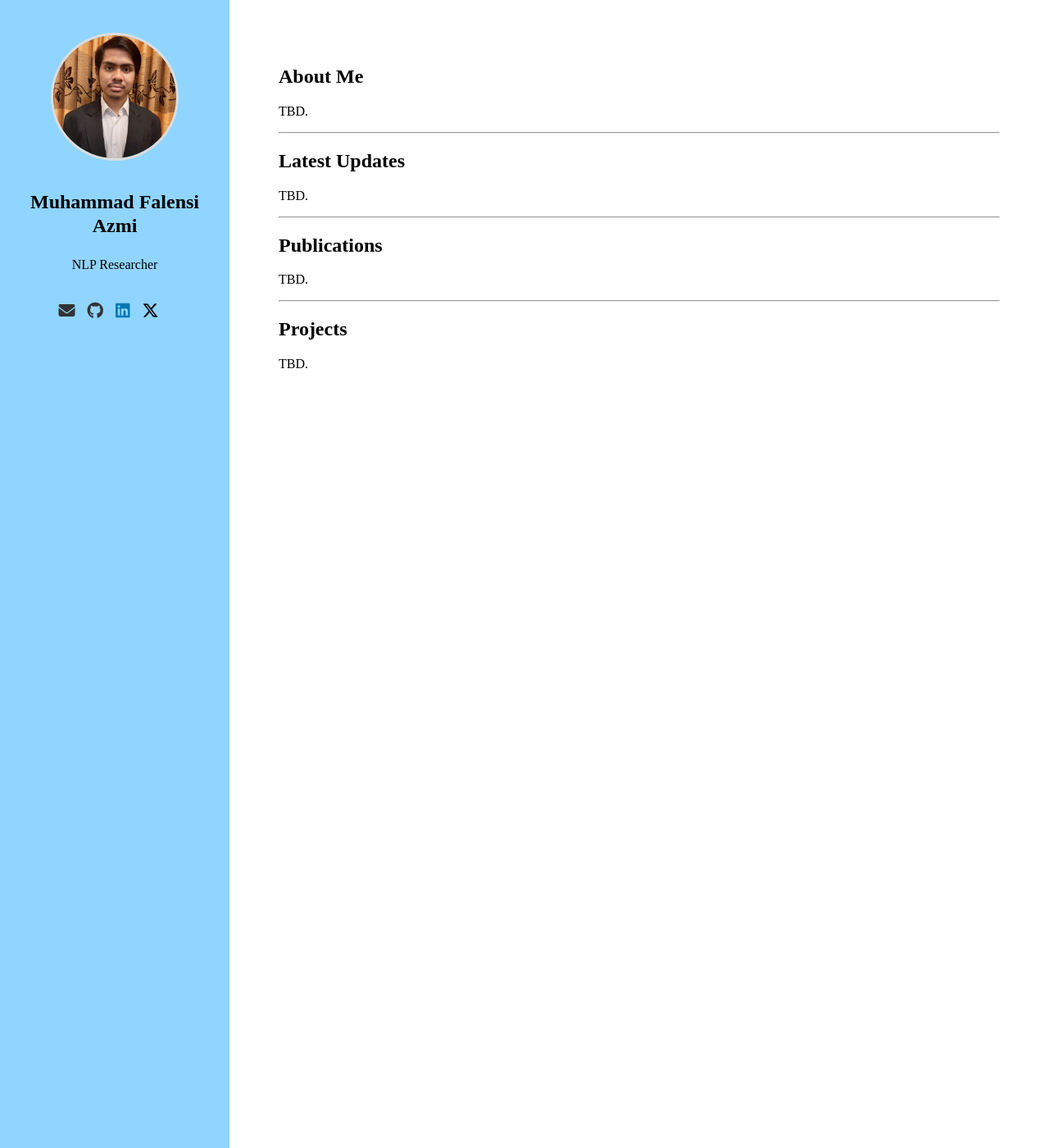
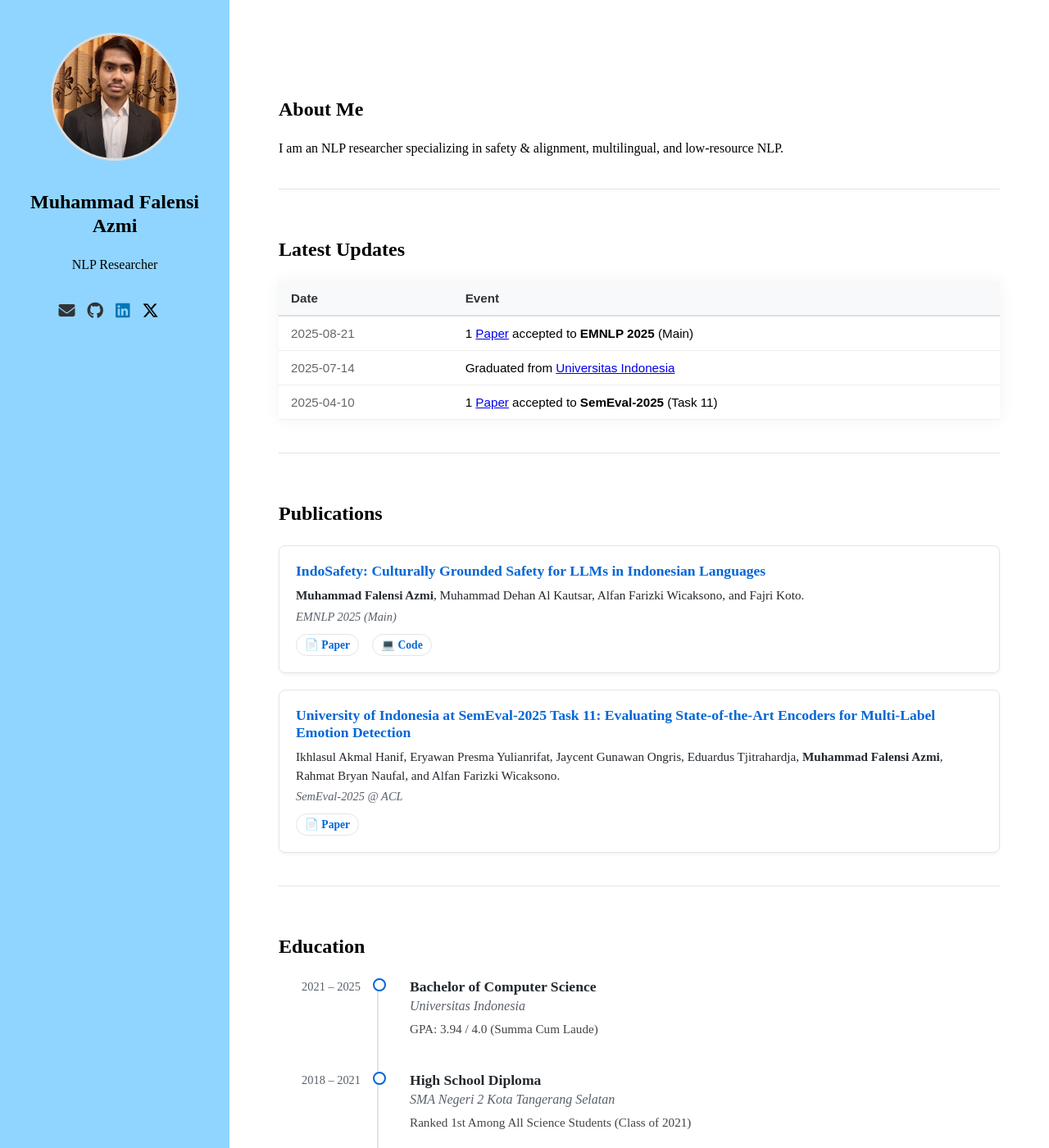
Before and after one commit to falensiazmi/falensiazmi.github.io, a Jekyll site: the page built from index.md, in a window 1280 px wide and 1400 px high. Shown: the whole window at 82% size. Built offline with Jekyll 4.4.1, drawn with Linux system fonts in a browser that asks for light colours; a style sheet for code colours, icons or effects is not loaded.

Commit message:
feat: add about me, latest updates, publications, and education

```diff
--- /dev/null
+++ b/assets/css/education.css
@@ -0,0 +1,74 @@
+/* assets/css/education.css */
+
+.edu-timeline {
+  display: flex;
+  flex-direction: column;
+  position: relative;
+  margin-top: 20px;
+}
+
+/* The vertical line running down the middle */
+.edu-timeline::before {
+  content: '';
+  position: absolute;
+  top: 0;
+  bottom: 0;
+  left: 120px; /* Adjusts horizontal position of the line */
+  width: 2px;
+  background-color: #e1e4e8;
+}
+
+.edu-item {
+  display: flex;
+  position: relative;
+  margin-bottom: 40px; /* Space between education entries */
+}
+
+/* LEFT COLUMN: Date */
+.edu-date {
+  width: 100px; /* Fixed width for date column */
+  text-align: right;
+  padding-right: 30px;
+  font-size: 0.9em;
+  color: #586069;
+  font-weight: 500;
+  padding-top: 2px; /* Align text with the dot */
+}
+
+/* MIDDLE: The Dot */
+.edu-dot {
+  position: absolute;
+  left: 115px; /* Centers dot on the 2px line (120px - 5px radius) */
+  width: 12px;
+  height: 12px;
+  border-radius: 50%;
+  background-color: #ffffff;
+  border: 2px solid #0366d6; /* Your theme blue */
+  z-index: 1; /* Sits on top of the line */
+}
+
+/* RIGHT COLUMN: Content */
+.edu-content {
+  flex: 1;
+  padding-left: 30px;
+}
+
+.edu-degree {
+  font-size: 1.1em;
+  font-weight: 700;
+  color: #24292e;
+  margin-bottom: 4px;
+}
+
+.edu-school {
+  font-size: 1em;
+  font-style: italic;
+  color: #586069;
+  margin-bottom: 8px;
+}
+
+.edu-details {
+  font-size: 0.95em;
+  color: #444;
+  line-height: 1.5;
+}
--- /dev/null
+++ b/assets/css/publications.css
@@ -0,0 +1,66 @@
+/* assets/css/publications.css */
+
+.pub-list {
+  display: flex;
+  flex-direction: column;
+  gap: 20px; /* Adds consistent space between cards */
+}
+
+.pub-card {
+  background-color: #ffffff;
+  border: 1px solid #e1e4e8;
+  border-radius: 8px;
+  padding: 20px;
+  box-shadow: 0 2px 4px rgba(0,0,0,0.05);
+  transition: all 0.3s ease;
+  text-decoration: none; /* Removes default link underline if wrapper is a link */
+  color: inherit;
+  display: block; /* Ensures div behavior */
+}
+
+/* Hover Effect: Move right & shadow */
+.pub-card:hover {
+  transform: translateX(8px);
+  box-shadow: 0 4px 12px rgba(0,0,0,0.1);
+  border-left: 4px solid #0366d6;
+}
+
+.pub-title {
+  font-size: 1.1em;
+  font-weight: 700;
+  color: #0366d6;
+  text-decoration: none;
+  display: block;
+  margin-bottom: 8px;
+}
+
+.pub-authors {
+  font-size: 0.95em;
+  color: #24292e;
+  margin-bottom: 6px;
+  line-height: 1.5;
+}
+
+.pub-venue {
+  font-size: 0.9em;
+  color: #586069;
+  font-style: italic;
+  margin-bottom: 12px;
+}
+
+.pub-links a {
+  display: inline-block;
+  margin-right: 12px;
+  font-size: 0.85em;
+  text-decoration: none;
+  color: #0366d6;
+  font-weight: 600;
+  border: 1px solid #e1e4e8;
+  padding: 4px 10px;
+  border-radius: 15px;
+  transition: background 0.2s;
+}
+
+.pub-links a:hover {
+  background-color: #f1f8ff;
+}
--- a/assets/css/style.css
+++ b/assets/css/style.css
@@ -88,3 +88,65 @@ body, html {
     padding: 0;
     width: 100%;
 }
+
+/* --- TABLE STYLING --- */
+
+/* 1. Basic Layout */
+.content table {
+    width: 100%;
+    border-collapse: collapse; /* Removes double borders */
+    margin: 25px 0;
+    font-size: 0.95rem; /* Slightly smaller looks cleaner */
+    font-family: sans-serif;
+    box-shadow: 0 0 20px rgba(0, 0, 0, 0.05); /* Very subtle shadow */
+}
+
+/* 2. The Header Row */
+.content table thead tr {
+    background-color: #f8f9fa; /* Light grey header */
+    color: #333;
+    text-align: left;
+    font-weight: bold;
+    border-bottom: 2px solid #ddd; /* Thicker line under header */
+}
+
+/* 3. Cells (Header & Body) */
+.content table th,
+.content table td {
+    padding: 12px 15px; /* Comfortable spacing */
+}
+
+/* 4. Body Rows */
+.content table tbody tr {
+    border-bottom: 1px solid #eee; /* Thin line between rows */
+}
+
+/* 5. Date Column Specifics (Optional) */
+/* This targets the first column to make the date text nowrap */
+.content table td:first-child {
+    white-space: nowrap;
+    color: #666; /* Slightly lighter color for dates */
+    font-weight: 500;
+}
+
+/* 6. Hover Effect (Optional) */
+.content table tbody tr:hover {
+    background-color: #f1f1f1; /* Highlights row on mouse over */
+    transition: background-color 0.2s ease-in-out;
+}
+
+/* --- New Styles for Layout --- */
+
+/* 1. Make the separator thinner and lighter */
+hr {
+  border: 0;                  /* Remove default 3D border */
+  height: 1px;                /* Make it very thin */
+  background-color: #e1e4e8;  /* Light gray color (GitHub style) */
+  margin: 40px 0;             /* Adds 40px of space above and below the line */
+}
+
+/* 2. Increase gap above subtitles (H2) */
+h2 {
+  margin-top: 60px;           /* Large space above the title */
+  margin-bottom: 25px;        /* Moderate space below the title */
+}
--- a/index.md
+++ b/index.md
@@ -3,27 +3,95 @@ layout: default
 title: Muhammad Falensi Azmi - NLP Researcher
 ---
 
+<link rel="stylesheet" href="/assets/css/publications.css">
+<link rel="stylesheet" href="/assets/css/education.css">
+
 ## About Me
-<!-- I am a researcher specializing in AI and NLP. Welcome to my personal portfolio. -->
-TBD.
+I am an NLP researcher specializing in safety & alignment, multilingual, and low-resource NLP.
 
 ---
 
 ## Latest Updates
-<!-- * **Jan 2026:** Published a new paper on NLP. -->
-<!-- * **Dec 2025:** Completed my PhD fellowship. -->
-TBD.
+
+| Date       | Event |
+|------------|-------|
+| 2025-08-21 | 1 [Paper](https://aclanthology.org/2025.emnlp-main.465/) accepted to **EMNLP 2025** (Main) |
+| 2025-07-14 | Graduated from [Universitas Indonesia](https://www.ui.ac.id/) |
+| 2025-04-10 | 1 [Paper](https://aclanthology.org/2025.semeval-1.279/) accepted to **SemEval-2025** (Task 11) |
 
 ---
 
 ## Publications
-TBD.
-<!-- 1.  **Analysis of LLM Bias in Indonesian Context** *Proceedings of the ABC Conference, 2025* [PDF Link](#) | [Code](#) -->
 
-<!-- 2.  **Mechanistic Interpretability 101** *Journal of AI Safety, 2024* -->
+<div class="pub-list">
+
+  <div class="pub-card">
+    <a href="https://aclanthology.org/2025.emnlp-main.465/" class="pub-title">
+      IndoSafety: Culturally Grounded Safety for LLMs in Indonesian Languages
+    </a>
+    <div class="pub-authors">
+      <b>Muhammad Falensi Azmi</b>, Muhammad Dehan Al Kautsar, Alfan Farizki Wicaksono, and Fajri Koto.
+    </div>
+    <div class="pub-venue">
+      EMNLP 2025 (Main)
+    </div>
+    <div class="pub-links">
+      <a href="https://aclanthology.org/2025.emnlp-main.465/">📄 Paper</a>
+      <a href="https://github.com/falensiazmi/IndoSafety">💻 Code</a>
+    </div>
+  </div>
+
+  <div class="pub-card">
+    <a href="https://aclanthology.org/2025.semeval-1.279/" class="pub-title">
+      University of Indonesia at SemEval-2025 Task 11: Evaluating State-of-the-Art Encoders for Multi-Label Emotion Detection
+    </a>
+    <div class="pub-authors">
+      Ikhlasul Akmal Hanif, Eryawan Presma Yulianrifat, Jaycent Gunawan Ongris, Eduardus Tjitrahardja, <b>Muhammad Falensi Azmi</b>, Rahmat Bryan Naufal, and Alfan Farizki Wicaksono.
+    </div>
+    <div class="pub-venue">
+      SemEval-2025 @ ACL
+    </div>
+    <div class="pub-links">
+      <a href="https://aclanthology.org/2025.semeval-1.279/">📄 Paper</a>
+    </div>
+  </div>
+
+</div>
+
+---
+
+## Education
+
+<div class="edu-timeline">
+
+  <div class="edu-item">
+    <div class="edu-date">2021 – 2025</div>
+    <div class="edu-dot"></div>
+    <div class="edu-content">
+      <div class="edu-degree">Bachelor of Computer Science</div>
+      <div class="edu-school">Universitas Indonesia</div>
+      <div class="edu-details">
+        GPA: 3.94 / 4.0 (Summa Cum Laude)
+      </div>
+    </div>
+  </div>
+
+   <div class="edu-item">
+    <div class="edu-date">2018 – 2021</div>
+    <div class="edu-dot"></div>
+    <div class="edu-content">
+      <div class="edu-degree">High School Diploma</div>
+      <div class="edu-school">SMA Negeri 2 Kota Tangerang Selatan</div>
+      <div class="edu-details">
+        Ranked 1st Among All Science Students (Class of 2021)
+      </div>
+    </div>
+  </div>
+
+</div>
 
 ---
 
 ## Projects
-<!-- > **Frinz Engine** > A simple search engine using React and Django. -->
+
 TBD.
```
